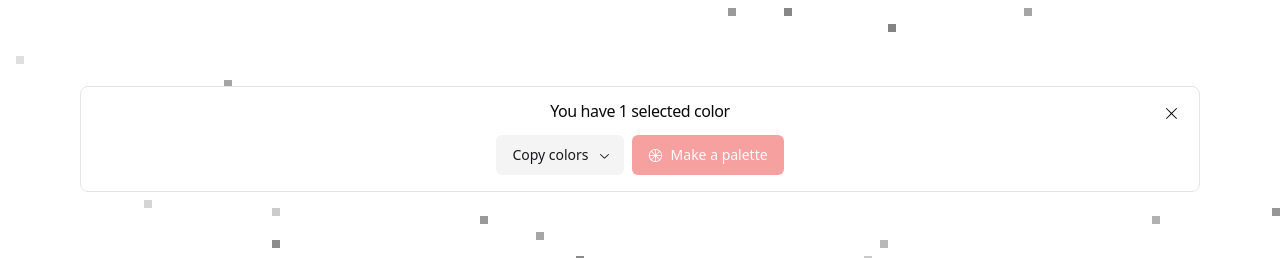
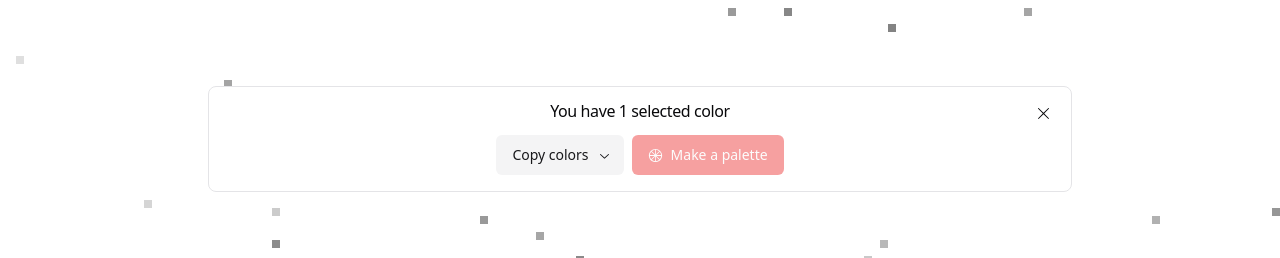
Before and after one commit to smurawczik/color-crafter, a React (Vite) app: page / in a window 1280 px wide. Both pictures are taken after a click on the element 496 px from the left and 132 px from the top of the page. Shown: the part 512-770 px from the top of the page. Built offline with nearby package versions, Linux system fonts and the light colour scheme.

Commit message:
small fix on css

```diff
--- a/src/components/ColorScale/components/ColorScale.tsx
+++ b/src/components/ColorScale/components/ColorScale.tsx
@@ -13,9 +13,9 @@ export const ColorScale = () => {
   const colorScale = generateColorScale(scale.from, scale.to, 20);
 
   return (
-    <div className="absolute bottom-12 w-full z-50 left-0">
+    <div className="absolute bottom-10 w-full z-50 left-0">
       <div className="relative text-center max-w-4xl m-auto" ref={containerRef}>
-        <div className="flex">
+        <div className="flex gap-1">
           {colorScale.map((color, index) => {
             return (
               <div
--- a/src/components/SelectedColorActions/components/SelectedColorActions.tsx
+++ b/src/components/SelectedColorActions/components/SelectedColorActions.tsx
@@ -16,7 +16,7 @@ export const SelectedColorActions = () => {
 
   return (
     <div className="absolute z-50 bottom-20 left-0 w-full">
-      <div className="w-full py-4 px-20 text-center">
+      <div className="w-full py-4 px-20 lg:px-52 text-center">
         <Alert>
           <AlertTitle>
             You have {selectedColorsLength} selected color
```
